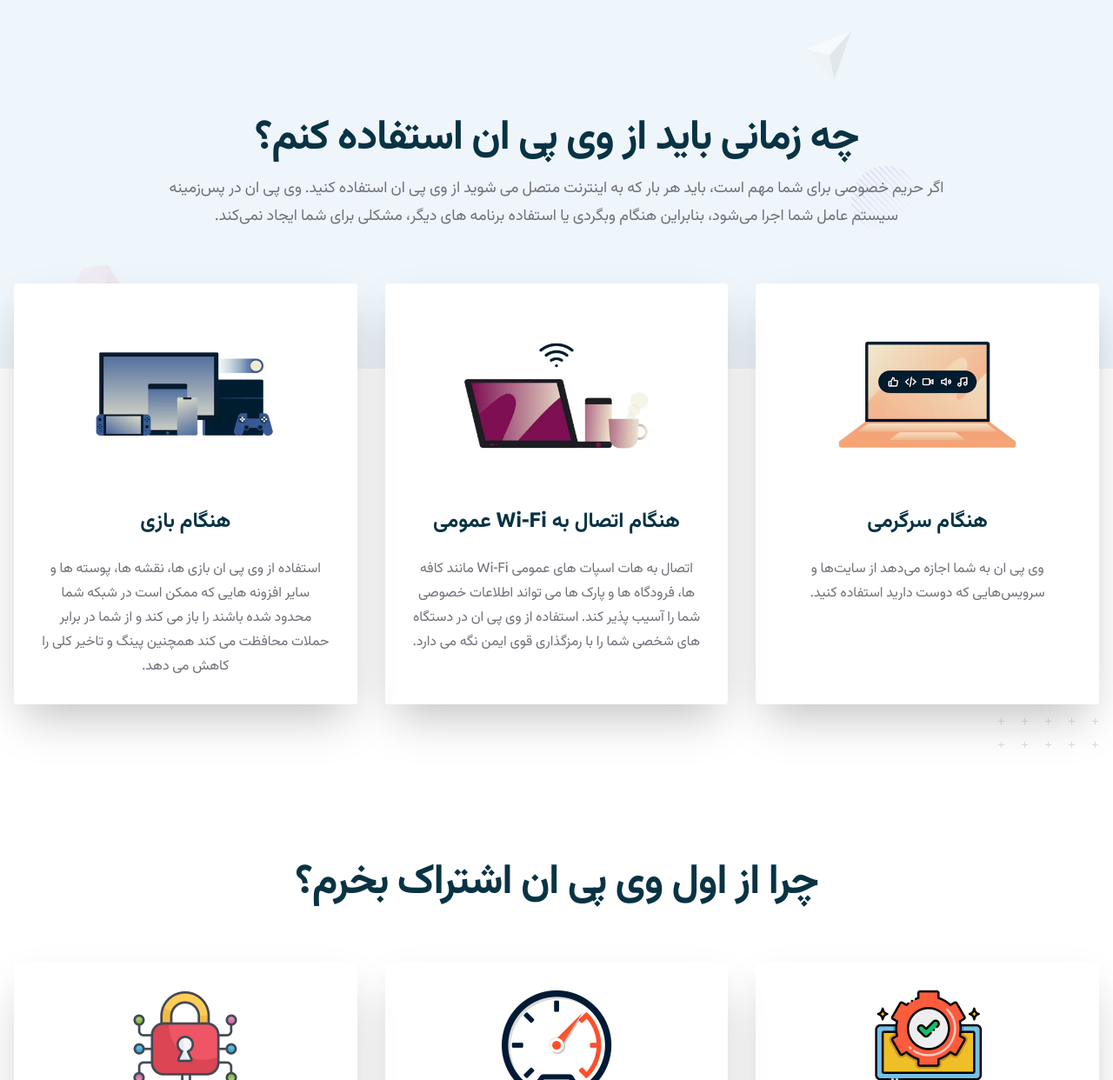
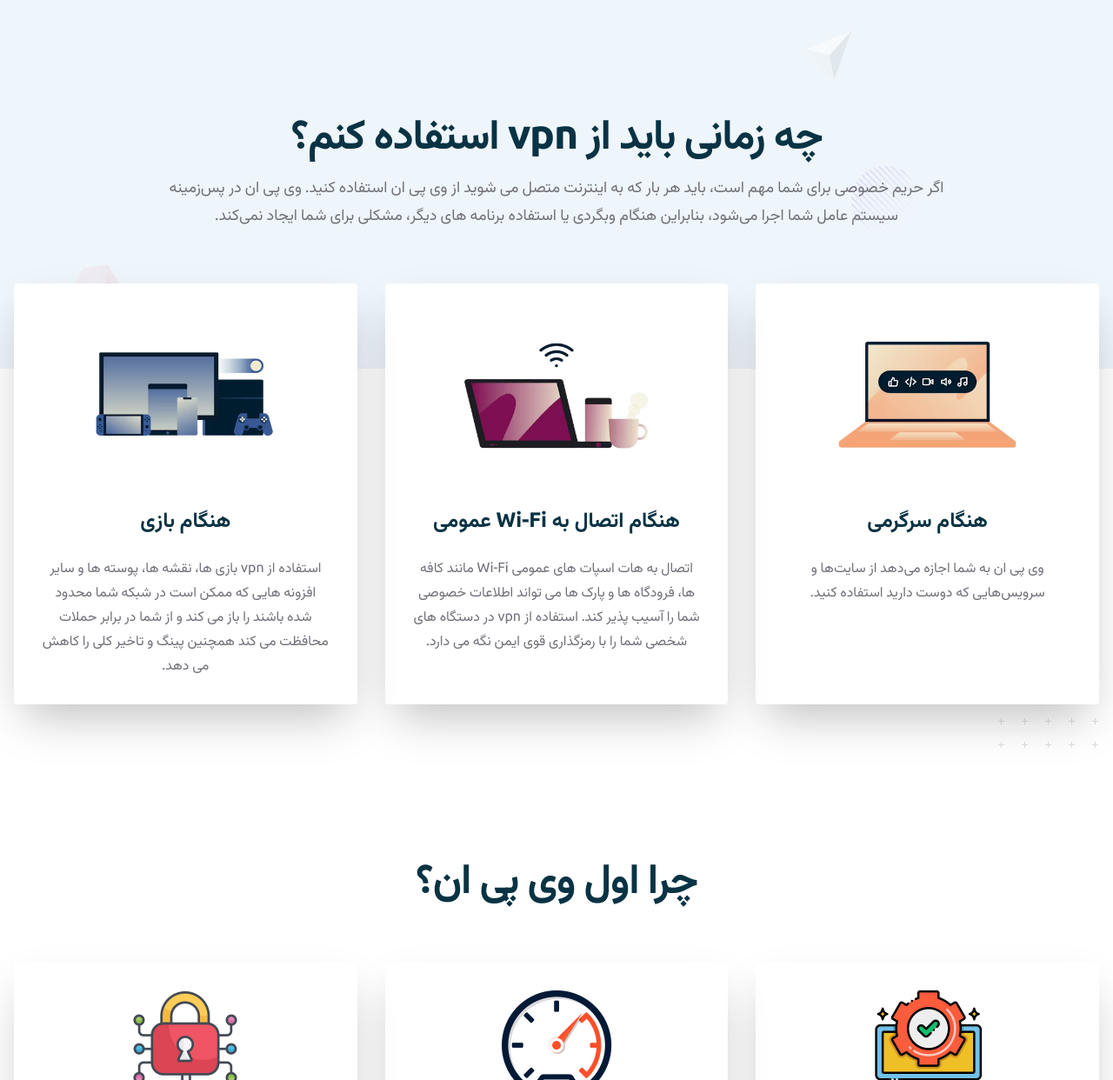
Before and after one commit to blue4dom/aval, a plain HTML site: page index.html in a window 1280 px wide. Shown: the part 972-2214 px from the top of the page at 87% size. Drawn offline with Linux system fonts and the light colour scheme.

Commit message:
Update index.html

```diff
--- a/index.html
+++ b/index.html
@@ -115,7 +115,7 @@
         class="relative pt-[50px] lg:pt-[120px] pb-[10px] lg:pb-[70px] overflow-hidden bg-[url('/resources/images/light-texture.png')] bg-no-repeat bg-contain bg-[center_top] z-0">
         <div class="container px-4 mx-auto text-center">
             <h2 class="mb-3 tracking-tight font-bold text-3xl/snug sm:text-5xl/snug text-cyan-950">
-                چه زمانی باید از وی پی ان استفاده کنم؟
+                چه زمانی باید از vpn استفاده کنم؟
             </h2>
             <p class="max-w-4xl mx-auto mb-16 leading-relaxed md:text-lg/8 text-zinc-500">
                 اگر حریم خصوصی برای شما مهم است، باید هر بار که به اینترنت متصل می شوید از وی پی ان استفاده کنید. وی پی ان در
@@ -147,7 +147,7 @@
                             </h4>
                             <p class="leading-7 text-zinc-500">
                                 اتصال به هات اسپات های عمومی Wi-Fi مانند کافه ها، فرودگاه ها و پارک ها می تواند اطلاعات
-                                خصوصی شما را آسیب پذیر کند. استفاده از وی پی ان در دستگاه های شخصی شما را با رمزگذاری قوی
+                                خصوصی شما را آسیب پذیر کند. استفاده از vpn در دستگاه های شخصی شما را با رمزگذاری قوی
                                 ایمن نگه می دارد.
                             </p>
                         </div>
@@ -160,7 +160,7 @@
                                 هنگام بازی
                             </h4>
                             <p class="leading-7 text-zinc-500">
-                                استفاده از وی پی ان بازی ها، نقشه ها، پوسته ها و سایر افزونه هایی که ممکن است در شبکه شما
+                                استفاده از vpn بازی ها، نقشه ها، پوسته ها و سایر افزونه هایی که ممکن است در شبکه شما
                                 محدود شده باشند را باز می کند و از شما در برابر حملات محافظت می کند همچنین پینگ و
                                 تاخیر کلی را کاهش می دهد.
                             </p>
@@ -173,7 +173,7 @@
     <section class="py-24 overflow-hidden">
         <div class="container px-4 mx-auto text-center">
             <h2 class="mb-16 tracking-tight font-bold text-3xl/snug sm:text-5xl/snug text-cyan-950">
-                چرا از اول وی پی ان اشتراک بخرم؟
+                چرا اول وی پی ان؟
             </h2>
             <div class="relative z-10">
                 <img src="/build/assets/plus-square-pattern-DZTP25d-.png" alt=""
```
